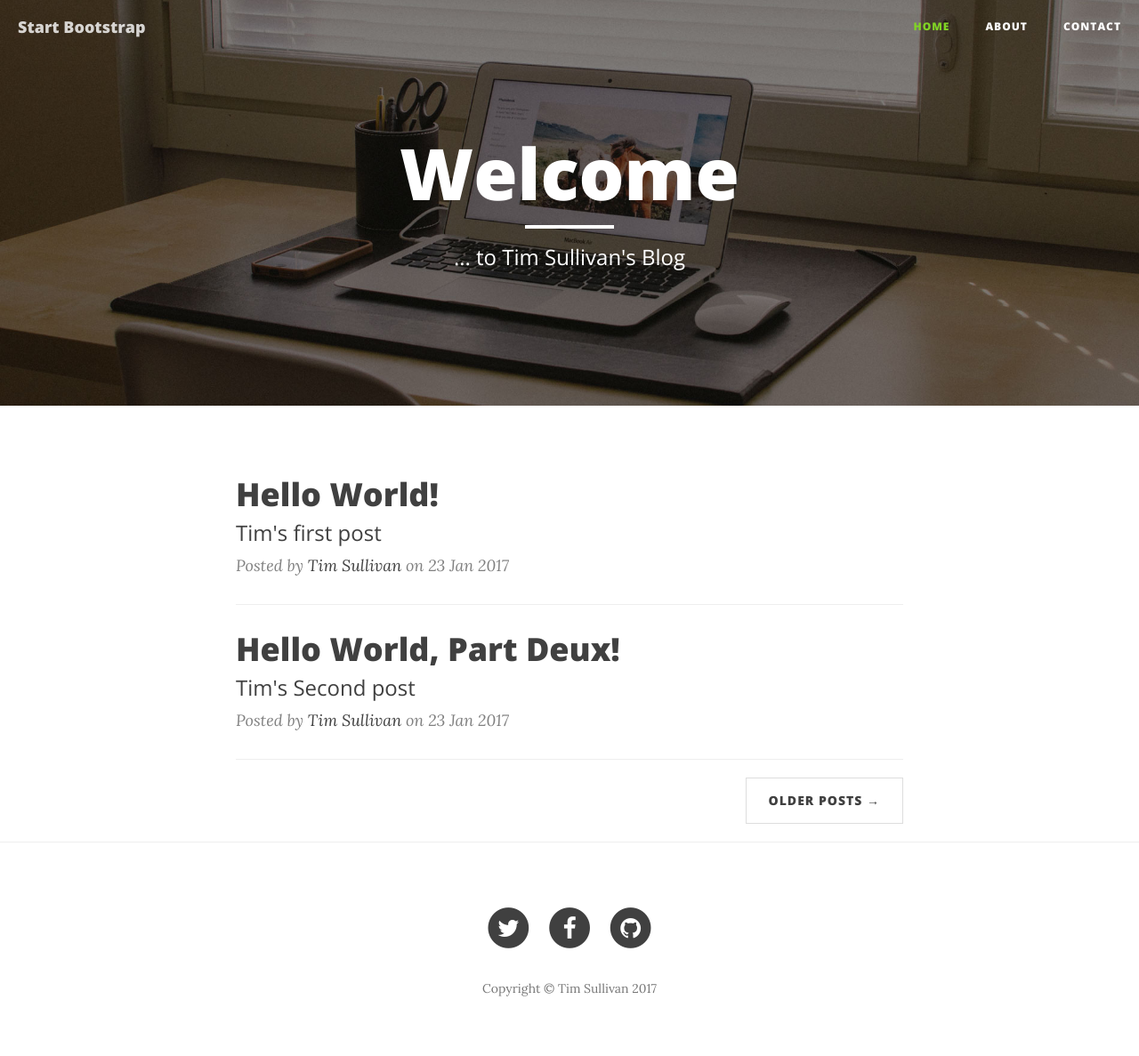
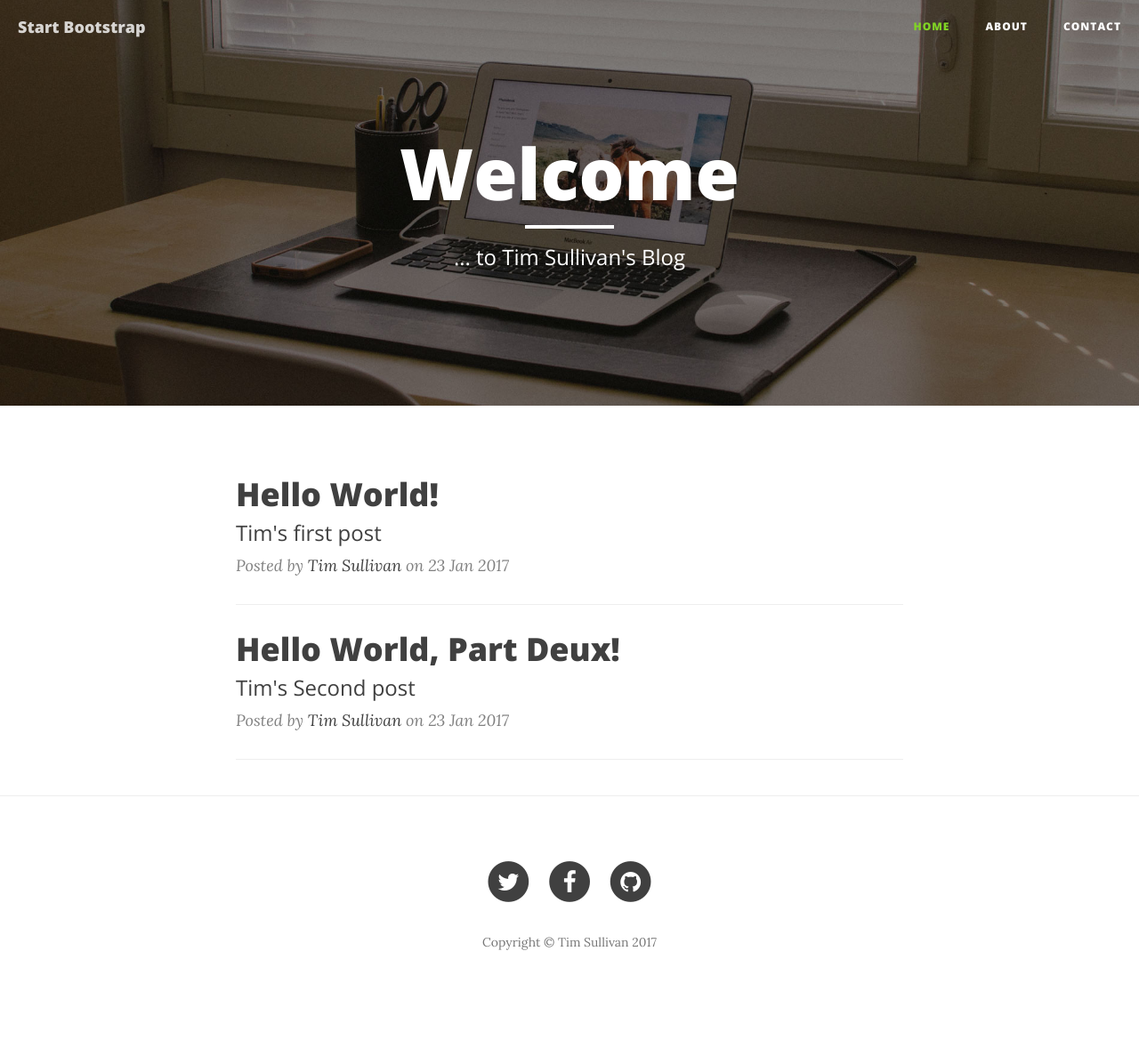
Before and after one commit to tjsullivan1/tjsullivan1.github.io, a Jekyll site: the page built from index.html, in a window 1280 px wide. Shown: the whole page at 89% size. Built offline with Jekyll 4.4.1, drawn with Linux system fonts in a browser that asks for light colours; nearby versions of some CDN libraries; the list of posts is cut into pages by our own code; after the commit the page ends 1135 px from its top, so only the background shows below that.

Commit message:
some seo optimizations

```diff
--- a/_config.yml
+++ b/_config.yml
@@ -1,5 +1,7 @@
 name: Tim Sullivan, Sys Admin
 markdown: kramdown
 permalink: /blog/:year/:month/:day/:title
+paginate: 5
 gems:
  - jekyll-sitemap
+ - jekyll-paginate
--- a/_includes/footer.html
+++ b/_includes/footer.html
@@ -6,7 +6,7 @@
                 <div class="col-lg-8 col-lg-offset-2 col-md-10 col-md-offset-1">
                     <ul class="list-inline text-center">
                         <li>
-                            <a href="#">
+                            <a href="https://twitter.com/SullivanTim">
                                 <span class="fa-stack fa-lg">
                                     <i class="fa fa-circle fa-stack-2x"></i>
                                     <i class="fa fa-twitter fa-stack-1x fa-inverse"></i>
@@ -14,7 +14,7 @@
                             </a>
                         </li>
                         <li>
-                            <a href="#">
+                            <a href="https://www.facebook.com/tjsullivan1">
                                 <span class="fa-stack fa-lg">
                                     <i class="fa fa-circle fa-stack-2x"></i>
                                     <i class="fa fa-facebook fa-stack-1x fa-inverse"></i>
@@ -22,7 +22,7 @@
                             </a>
                         </li>
                         <li>
-                            <a href="#">
+                            <a href="https://github.com/tjsullivan1">
                                 <span class="fa-stack fa-lg">
                                     <i class="fa fa-circle fa-stack-2x"></i>
                                     <i class="fa fa-github fa-stack-1x fa-inverse"></i>
--- a/_includes/head.html
+++ b/_includes/head.html
@@ -2,12 +2,17 @@
 <html lang="en">
 
 <head>
-
+    <link rel="canonical" href="{{page.url | prepend:site.url}}" />
     <meta charset="utf-8">
     <meta http-equiv="X-UA-Compatible" content="IE=edge">
     <meta name="viewport" content="width=device-width, initial-scale=1">
-    <meta name="description" content="">
-    <meta name="author" content="">
+    <meta name="description" content="{{page.subtitle}}">
+    {% if page.author %}
+    <meta name="author" content="{{page.author}}">
+    {% endif %}
+    {% if page.image %}
+    <meta property="og:image" content="{{page.image | prepend:site.url}}">
+    {% endif %}
 
     <title>{{ page.title }}</title>
 
--- a/_includes/nav.html
+++ b/_includes/nav.html
@@ -9,12 +9,15 @@
                 <span class="icon-bar"></span>
                 <span class="icon-bar"></span>
             </button>
-            <a class="navbar-brand" href="index.html">Start Bootstrap</a>
+            <a class="navbar-brand" href="{{site.url}}">Start Bootstrap</a>
         </div>
 
         <!-- Collect the nav links, forms, and other content for toggling -->
         <div class="collapse navbar-collapse" id="bs-example-navbar-collapse-1">
             <ul class="nav navbar-nav navbar-right">
+                <li>
+                    <a href="{{site.url}}/index.html" class="{% if page.url == '/'%}selected{% endif %}">Home</a>
+                </li>
                 {% assign pages_list = {site.pages | sort: 'order'} %}
                 {% assign group = "navigation" %}
                 {% include pages_list %}
--- a/index.html
+++ b/index.html
@@ -4,14 +4,13 @@
 subtitle: "... to Tim Sullivan's Blog"
 image: 'home-bg.jpg'
 navigationTitle: "Home"
-group: "navigation"
 order: 1
 ---
     <!-- Main Content -->
     <div class="container">
         <div class="row">
             <div class="col-lg-8 col-lg-offset-2 col-md-10 col-md-offset-1">
-                {% for post in site.posts %}
+                {% for post in paginator.posts %}
                     <div class="post-preview">
                         <a href="{{ post.url }}">
                             <h2 class="post-title">
@@ -25,12 +24,22 @@
                     </div>
                     <hr>
                 {% endfor %}
+
                 <!-- Pager -->
-                <ul class="pager">
-                    <li class="next">
-                        <a href="#">Older Posts &rarr;</a>
-                    </li>
-                </ul>
+                {% if paginator.total_pages > 1 %}
+                    <ul class="pager">
+                        {% if paginator.previous_page %}
+                        <li class="previous">
+                            <a href="{{ paginator.previous_page_path }}">&larr; Newer Posts</a>
+                        </li>
+                        {% endif %}
+                        {% if paginator.next_page %}
+                        <li class="next">
+                            <a href="{{ paginator.next_page_path }}">Older Posts &rarr;</a>
+                        </li>
+                        {% endif %}
+                    </ul>
+                {% endif %}
             </div>
         </div>
     </div>
```
